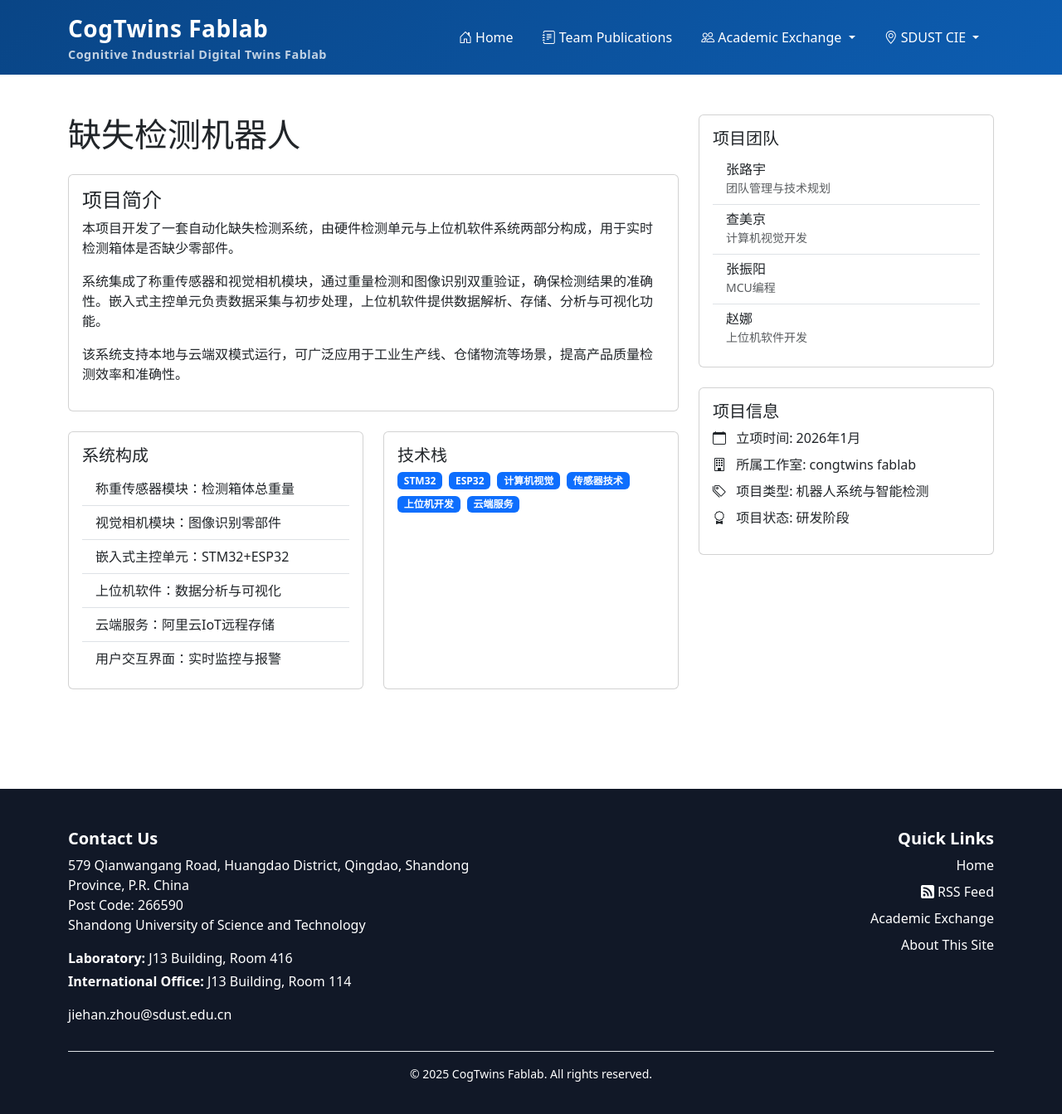
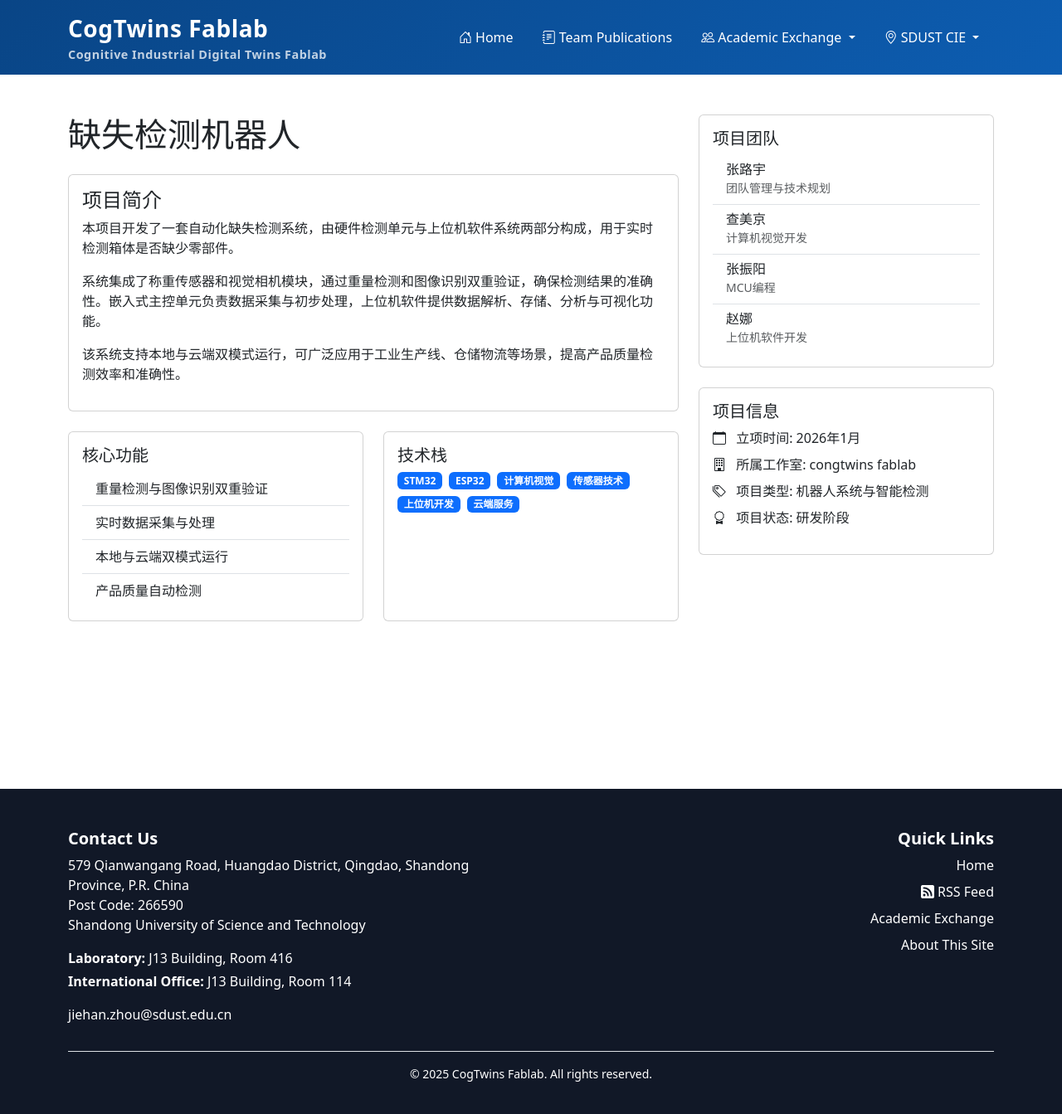
Before and after one commit to fablab4cogtwins/fablab4cogtwins.github.io, a Jekyll site: the page built from projects/missing-detection-robot.md, in a window 1280 px wide and 1353 px high. Shown: the top 1343 px of the window at 83% size. Built offline with Jekyll 4.4.1, drawn with Linux system fonts in a browser that asks for light colours.

Commit message:
Update missing-detection-robot.md

```diff
--- a/projects/missing-detection-robot.md
+++ b/projects/missing-detection-robot.md
@@ -23,14 +23,12 @@ title: "缺失检测机器人"
         <div class="col-md-6 mb-4">
           <div class="card h-100">
             <div class="card-body">
-              <h5 class="card-title">系统构成</h5>
+              <h5 class="card-title">核心功能</h5>
               <ul class="list-group list-group-flush">
-                <li class="list-group-item">称重传感器模块：检测箱体总重量</li>
-                <li class="list-group-item">视觉相机模块：图像识别零部件</li>
-                <li class="list-group-item">嵌入式主控单元：STM32+ESP32</li>
-                <li class="list-group-item">上位机软件：数据分析与可视化</li>
-                <li class="list-group-item">云端服务：阿里云IoT远程存储</li>
-                <li class="list-group-item">用户交互界面：实时监控与报警</li>
+                <li class="list-group-item">重量检测与图像识别双重验证</li>
+                <li class="list-group-item">实时数据采集与处理</li>
+                <li class="list-group-item">本地与云端双模式运行</li>
+                <li class="list-group-item">产品质量自动检测</li>
               </ul>
             </div>
           </div>
```
